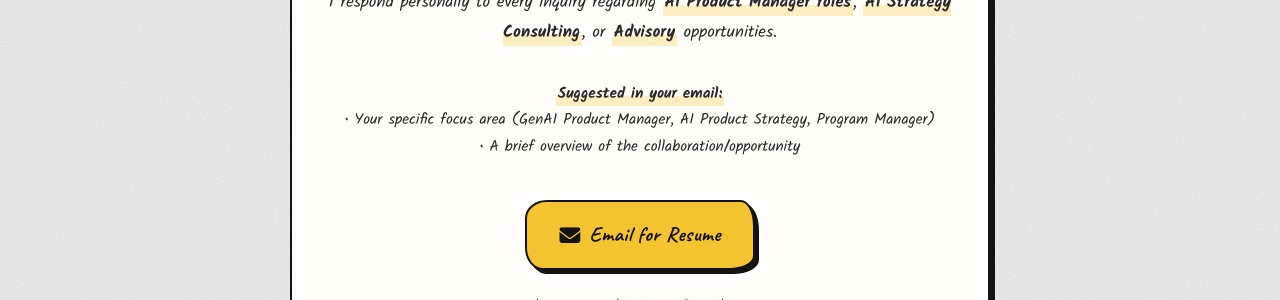
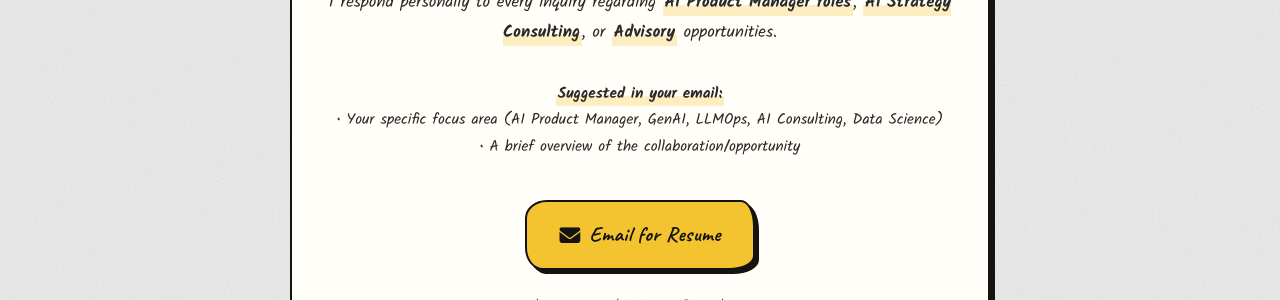
Before and after one commit to mayank1101/mayank1101.github.io, a Jekyll site: the page built from resume.html, in a window 1280 px wide and 900 px high, scrolled down 1950 px. Shown: the part 151-451 px from the top of the window. Built offline with Jekyll 4.4.1, drawn with Linux system fonts in a browser that asks for light colours; some web fonts are replaced.

Commit message:
updated resume.html

```diff
--- a/resume.html
+++ b/resume.html
@@ -144,8 +144,8 @@ description: Professional resume of Mayank Sharma - AI Product Manager & Consult
       style="margin-bottom: 2rem; color: var(--text-muted); font-size: 0.95rem"
     >
       <strong>Suggested in your email:</strong><br />
-      • Your specific focus area (GenAI Product Manager, AI Product Strategy,
-      Program Manager)<br />
+      • Your specific focus area (AI Product Manager, GenAI, LLMOps, AI
+      Consulting, Data Science)<br />
       • A brief overview of the collaboration/opportunity<br />
     </p>
     <div style="margin-top: 2.5rem">
```
